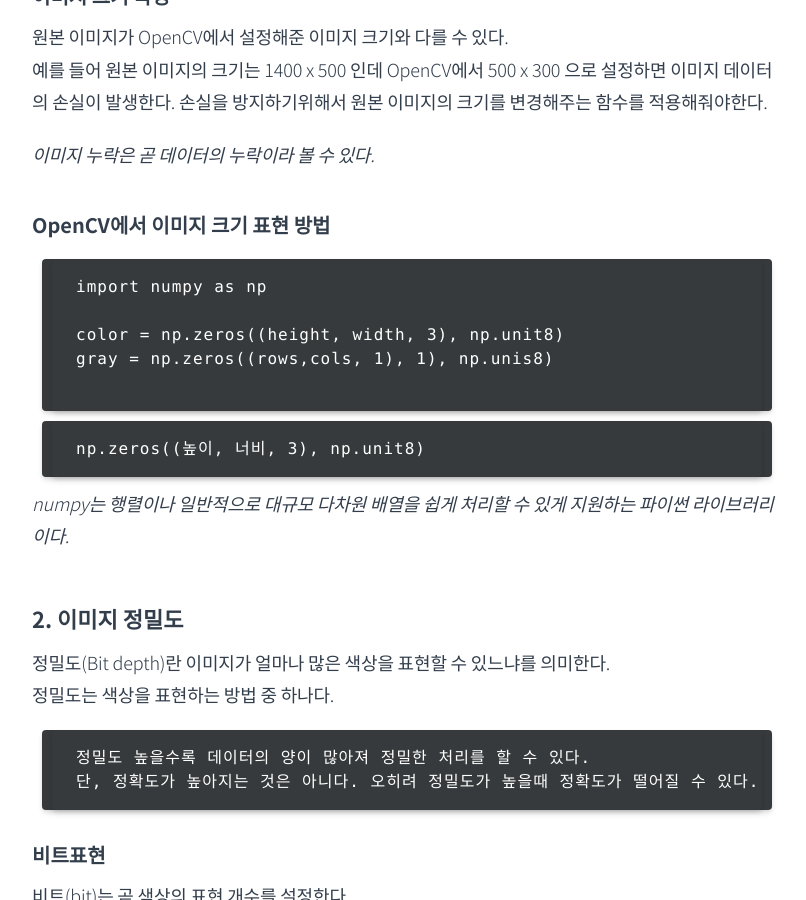
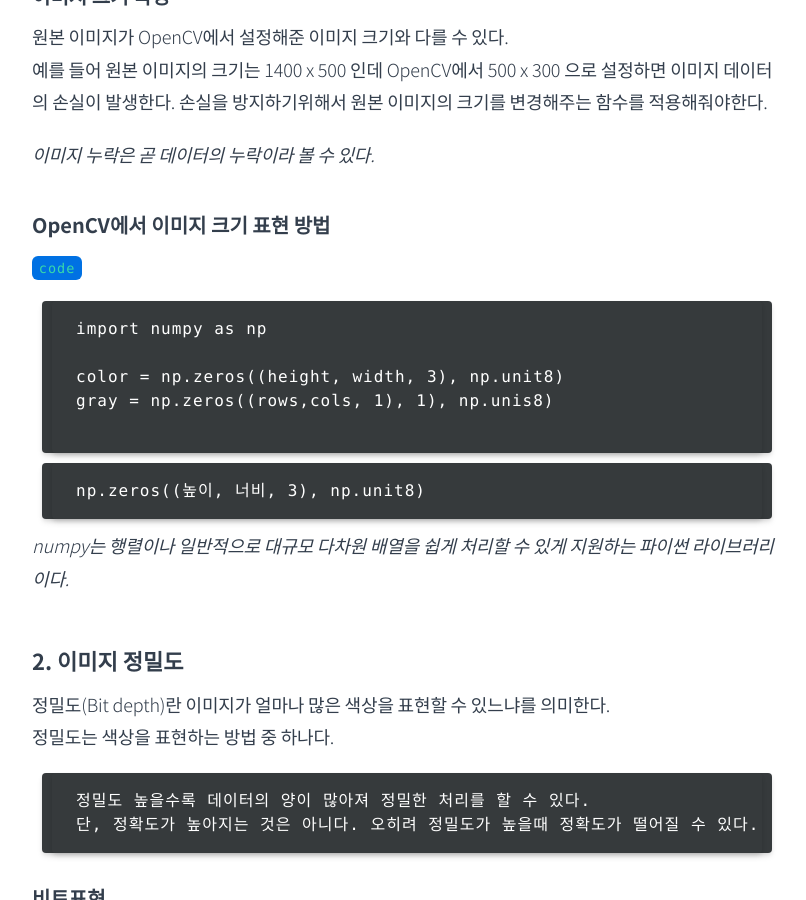
Before and after one commit to yoncho/yoncho.github.io, a Jekyll site: the page built from opencv/03_OpenCV시작하기.md, in a window 1280 px wide and 900 px high, scrolled down 858 px. Shown: the whole window, without its empty margins (233-1039 px from the left). Built offline with Jekyll 4.4.1, drawn with Linux system fonts in a browser that asks for light colours; some web fonts are replaced.

Commit message:
2021.01.20

````diff
--- a/opencv/03_OpenCV시작하기.md
+++ b/opencv/03_OpenCV시작하기.md
@@ -36,7 +36,7 @@ opencv에서 이미지는 3가지의 구성 요소 <code>이미지 크기</code>
 *이미지 누락은 곧 데이터의 누락이라 볼 수 있다.*
 
 ### OpenCV에서 이미지 크기 표현 방법
-
+<code>code</code>
 ```
 import numpy as np
 
````
